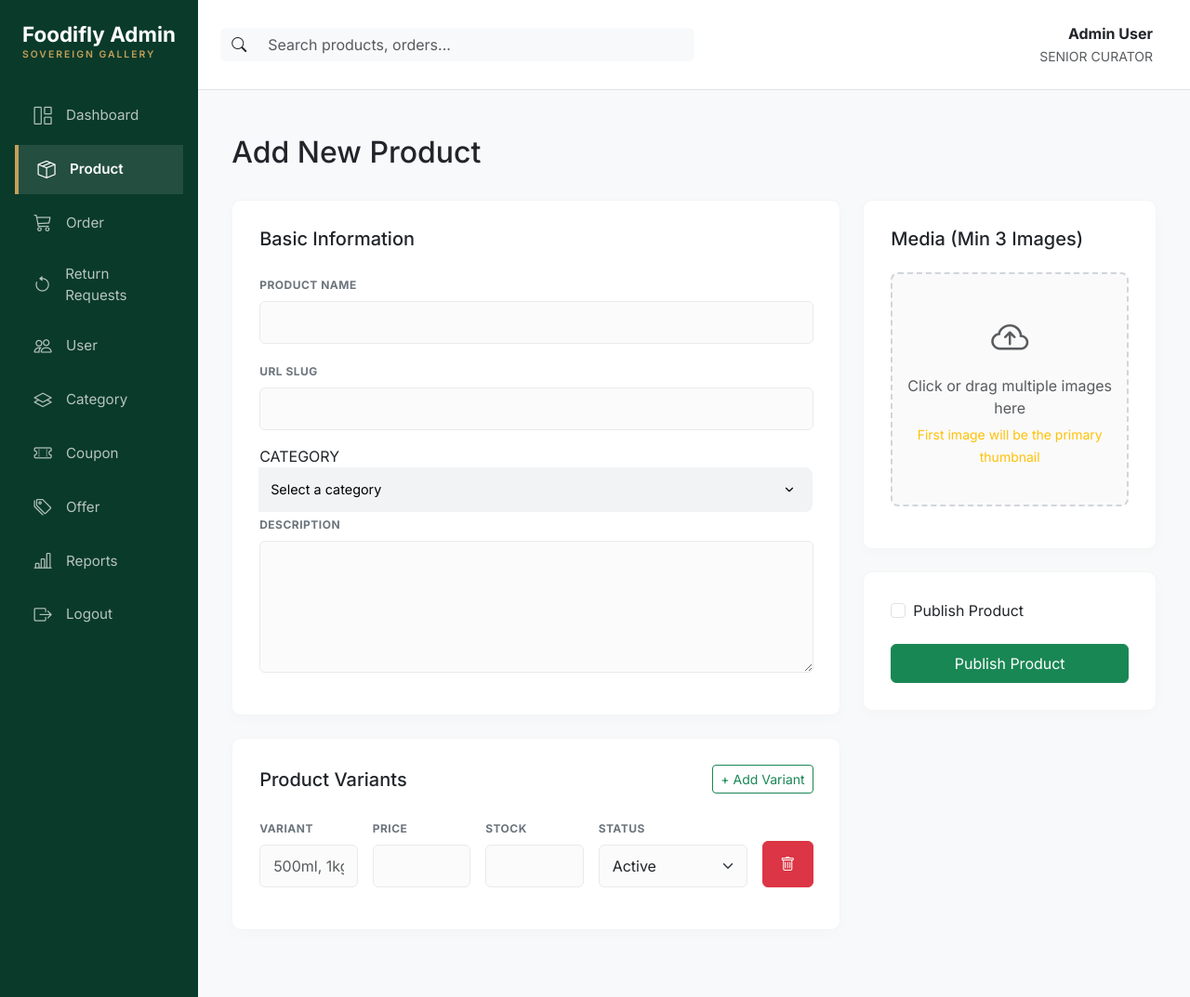
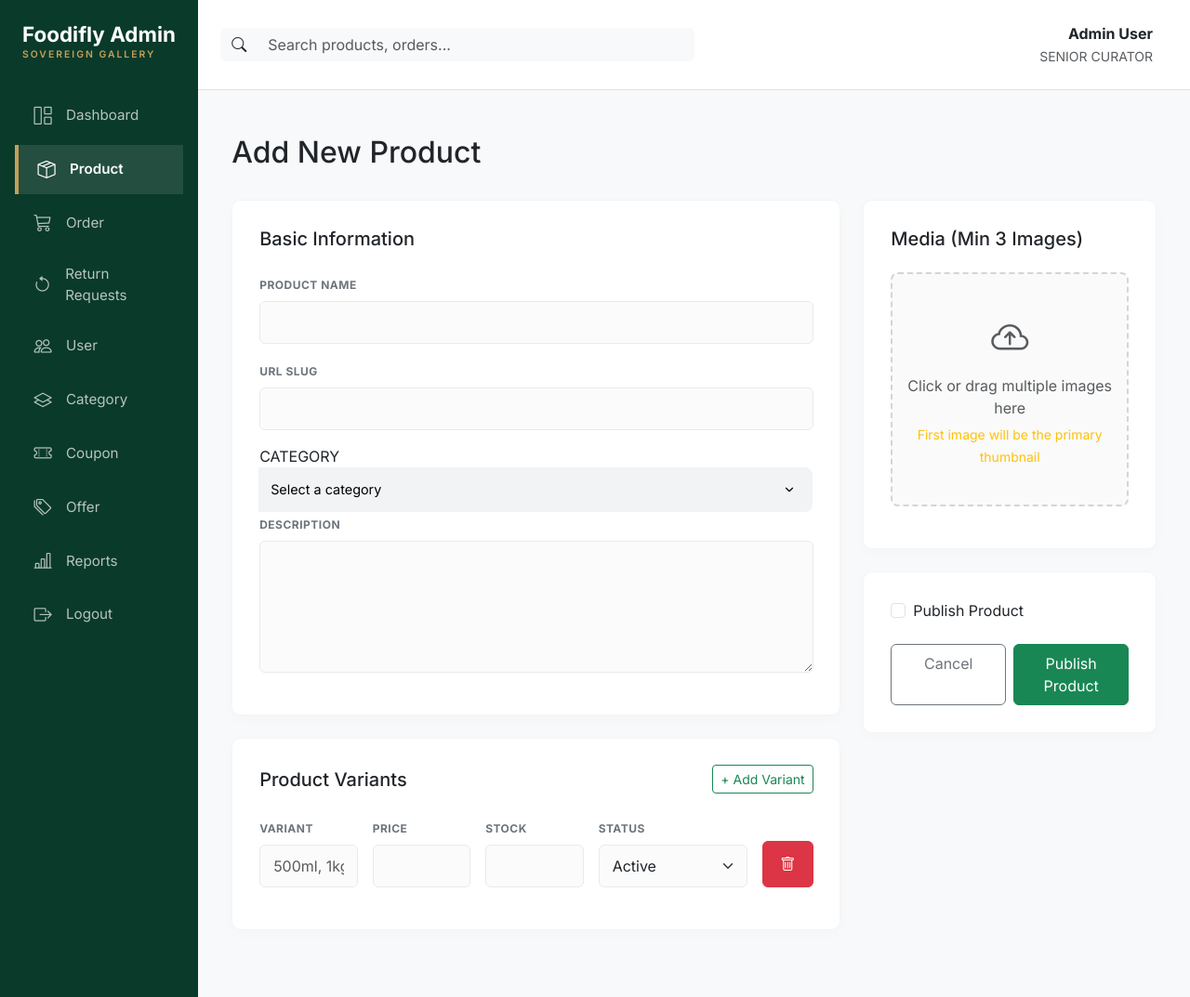
Before and after one commit to Sudheesh-0007/foodifly, a Django app: page /admin-panel/products/add/ in a window 1280 px wide. Shown: the whole page at 93% size. Run offline with Django 5.2, Linux system fonts and the light colour scheme; data that the repository does not hold is empty; some libraries are stand-ins or nearby versions; some web fonts are replaced.

Commit message:
feat:added cancel button to edit product

```diff
--- a/templates/admin_panel/add_product.html
+++ b/templates/admin_panel/add_product.html
@@ -201,14 +201,21 @@
 
     </div>
 
+<div class="d-flex gap-2">
+    <a
+        href="{% url 'admin_products' %}"
+        class="btn btn-outline-secondary w-50 py-2"
+    >
+        Cancel
+    </a>
+
     <button
         type="submit"
-        class="btn btn-success w-100 py-2"
+        class="btn btn-success w-50 py-2"
     >
-
         Publish Product
-
     </button>
+</div>
 
 </div>
             </div>
```
Also changed, not shown: templates/admin_panel/edit_product.html (+9 -3 lines).
